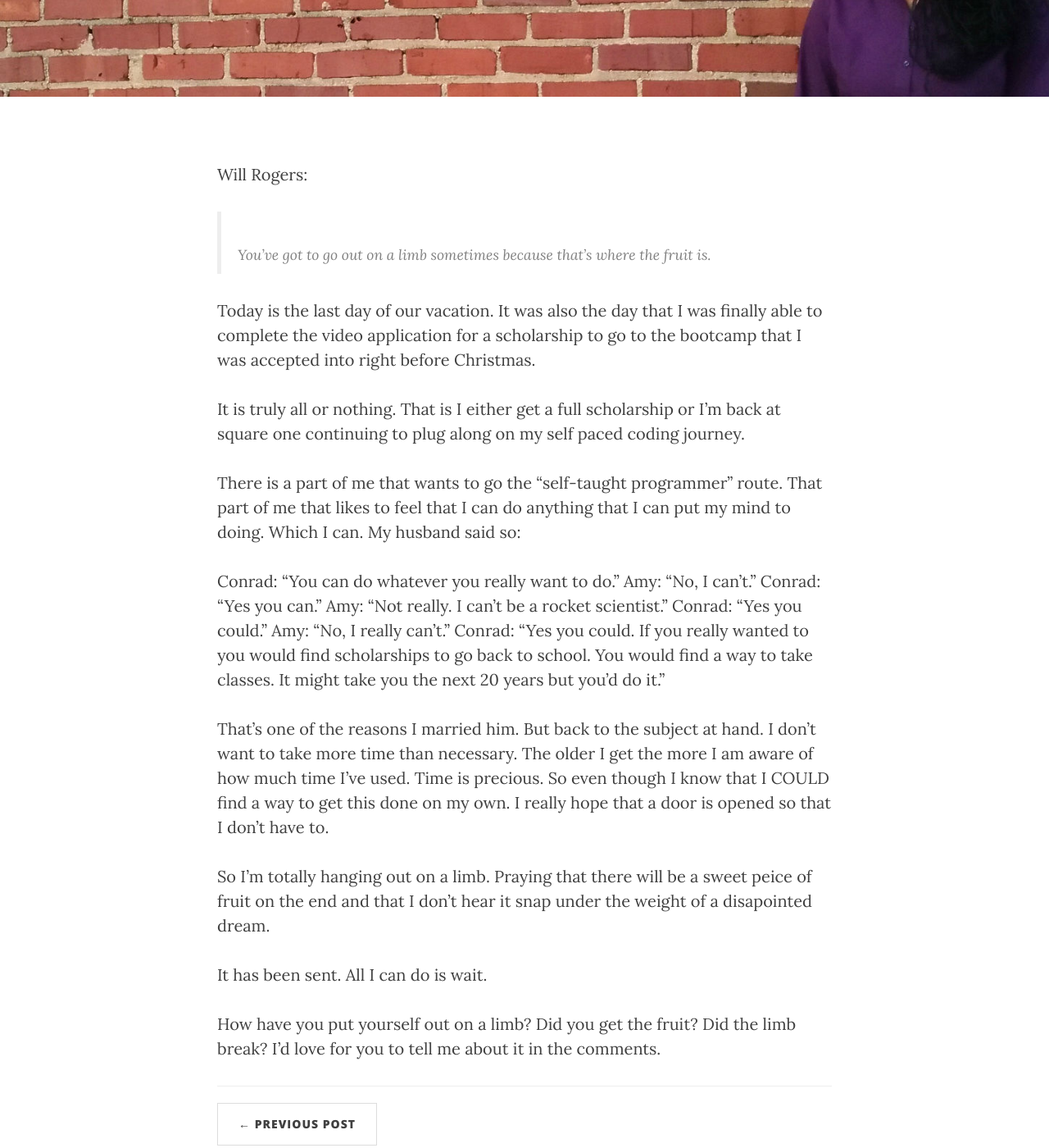
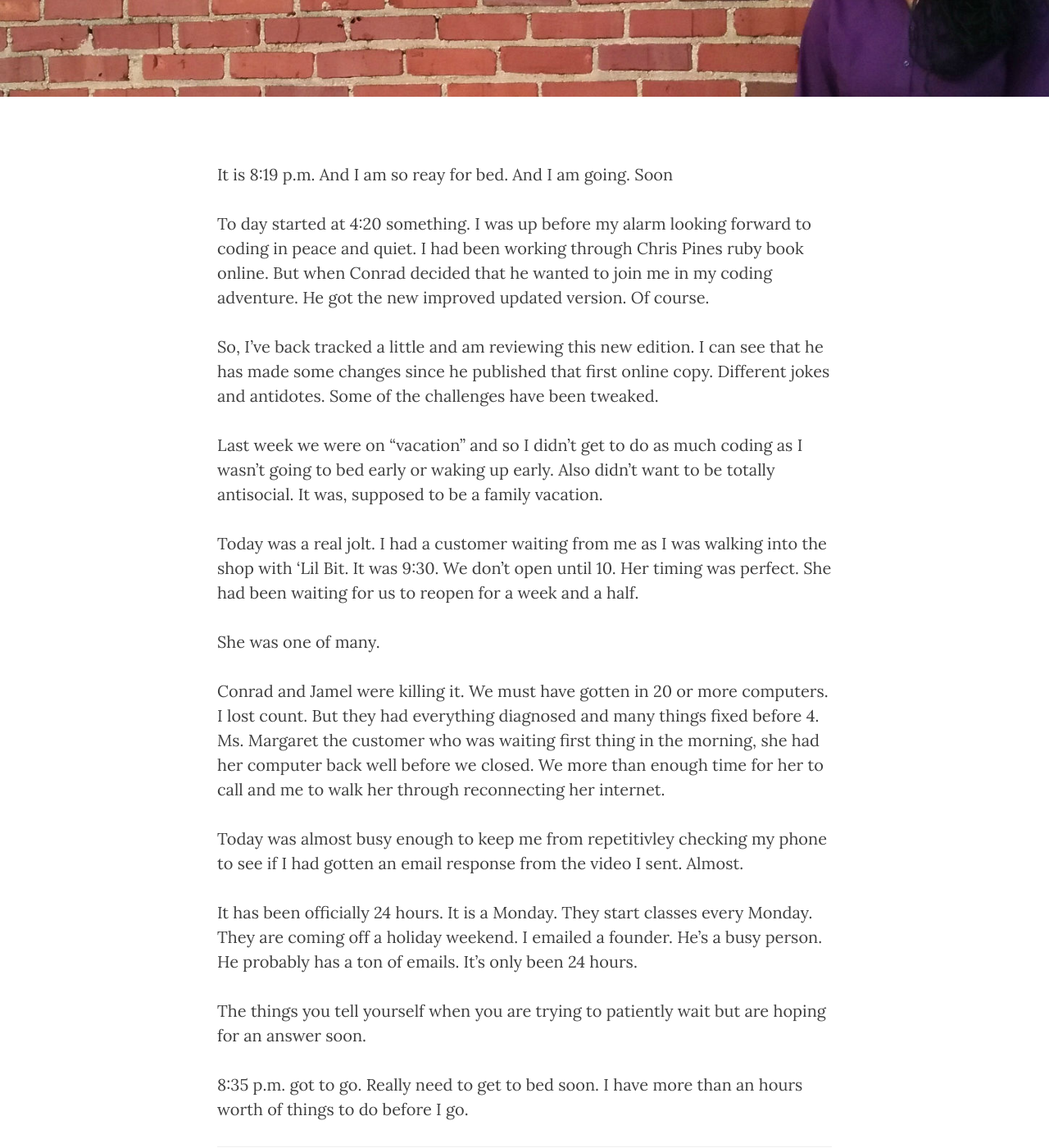
Before and after one commit to AmyMcKnight/amy-blogs, a Jekyll site: the page built from _posts/2016-01-03-going-out-on-a-limb.markdown, in a window 1280 px wide and 1400 px high, scrolled down 295 px. Shown: the whole window at 82% size. Built offline with Jekyll 4.4.1, drawn with Linux system fonts in a browser that asks for light colours; nearby versions of some CDN libraries; comment, search, counter and statistics services are not loaded.

Commit message:
New blog post
added new blog post

```diff
--- a/_posts/2016-01-03-going-out-on-a-limb.markdown
+++ b/_posts/2016-01-03-going-out-on-a-limb.markdown
@@ -1,34 +1,28 @@
 ---
 layout:     post
 title:      "Going Out On A Limb"
-date:       2016-01-03 12:00:00
+date:       2016-01-03 20:20:00
 author:     "Amy McKnight"
 header-img: "img/about-bg.jpg"
 ---
+It is 8:19 p.m. And I am so reay for bed. And I am going. Soon
 
-Will Rogers:
+To day started at 4:20 something. I was up before my alarm looking forward to coding in peace and quiet.  I had been working through Chris Pines ruby book online. But when Conrad decided that he wanted to join me in my coding adventure. He got the new improved updated version. Of course.
 
->You've got to go out on a limb sometimes
->because that's where the fruit is.
+So, I've back tracked a little and am reviewing this new edition. I can see that he has made some changes since he published that first online copy. Different jokes and antidotes. Some of the challenges have been tweaked.
 
-Today is the last day of our vacation. It was also the day that I was finally able to complete the video application for a scholarship to go to the bootcamp that I was accepted into right before Christmas.
+Last week we were on "vacation" and so I didn't get to do as much coding as I wasn't going to bed early or waking up early. Also didn't want to be totally antisocial. It was, supposed to be a family vacation.
 
-It is truly all or nothing. That is I either get a full scholarship or I'm back at square one continuing to plug along on my self paced coding journey.
+Today was a real jolt. I had a customer waiting from me as I was walking into the shop with 'Lil Bit. It was 9:30. We don't open until 10. Her timing was perfect. She had been waiting for us to reopen for a week and a half.
 
-There is a part of me that wants to go the "self-taught programmer" route. That part of me that likes to feel that I can do anything that I can put my mind to doing. Which I can. My husband said so:
+She was one of many.
 
-Conrad: "You can do whatever you really want to do."
-Amy: "No, I can't."
-Conrad: "Yes you can."
-Amy: "Not really. I can't be a rocket scientist."
-Conrad: "Yes you could."
-Amy: "No, I really can't."
-Conrad: "Yes you could. If you really wanted to  you would find scholarships to go back to school. You would find a way to take classes. It might take you the next 20 years but you'd do it."
+Conrad and Jamel were killing it. We must have gotten in 20 or more computers. I lost count. But they had everything diagnosed and many things fixed before 4. Ms. Margaret the customer who was waiting first thing in the morning, she had her computer back well before we closed. We more than enough time for her to call and me to walk her through reconnecting her internet.
 
-That's one of the reasons I married him. But back to the subject at hand. I don't want to take more time than necessary. The older I get the more I am aware of how much time I've used. Time is precious. So even though I know that I COULD find a way to get this done on my own. I really hope that a door is opened so that I don't have to.
+Today was almost busy enough to keep me from repetitivley checking my phone to see if I had gotten an email response from the video I sent. Almost.
 
-So I'm totally hanging out on a limb. Praying that there will be a sweet peice of fruit on the end and that I don't hear it snap under the weight of a disapointed dream.
+It has been officially 24 hours. It is a Monday. They start classes every Monday. They are coming off a holiday weekend. I emailed a founder. He's a busy person. He probably has a ton of emails.  It's only been 24 hours.
 
-It has been sent. All I can do is wait.
+The things you tell yourself when you are trying to patiently wait but are hoping for an answer soon.
 
-How have you put yourself out on a limb? Did you get the fruit? Did the limb break? I'd love for you to tell me about it in the comments.
+8:35 p.m. got to go. Really need to get to bed soon. I have more than an hours worth of things to do before I go.
```
